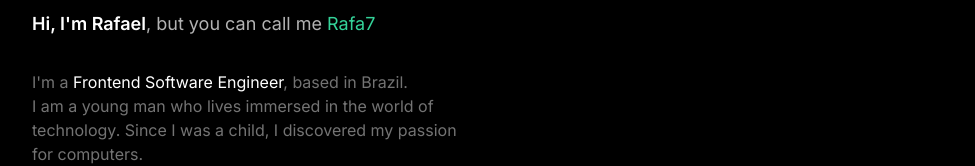
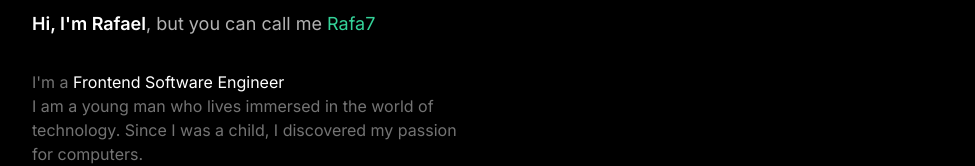
Before and after one commit to rafaadeveloper/portfolio, a Next.js app: page / in a window 1280 px wide. Shown: the part 284-450 px from the top of the page, without its empty margins (272-1247 px from the left). Built offline with nearby package versions, Linux system fonts and the light colour scheme.

Commit message:
Update Description.tsx

```diff
--- a/src/components/About/Description.tsx
+++ b/src/components/About/Description.tsx
@@ -2,8 +2,7 @@ export function Description() {
   return (
     <div className="text-secondary max-w-md">
       <p>
-        I'm a <span className="text-primary">Frontend Software Engineer</span>,
-        based in Brazil.
+        I'm a <span className="text-primary">Frontend Software Engineer</span>
       </p>
 
       <p>
```
